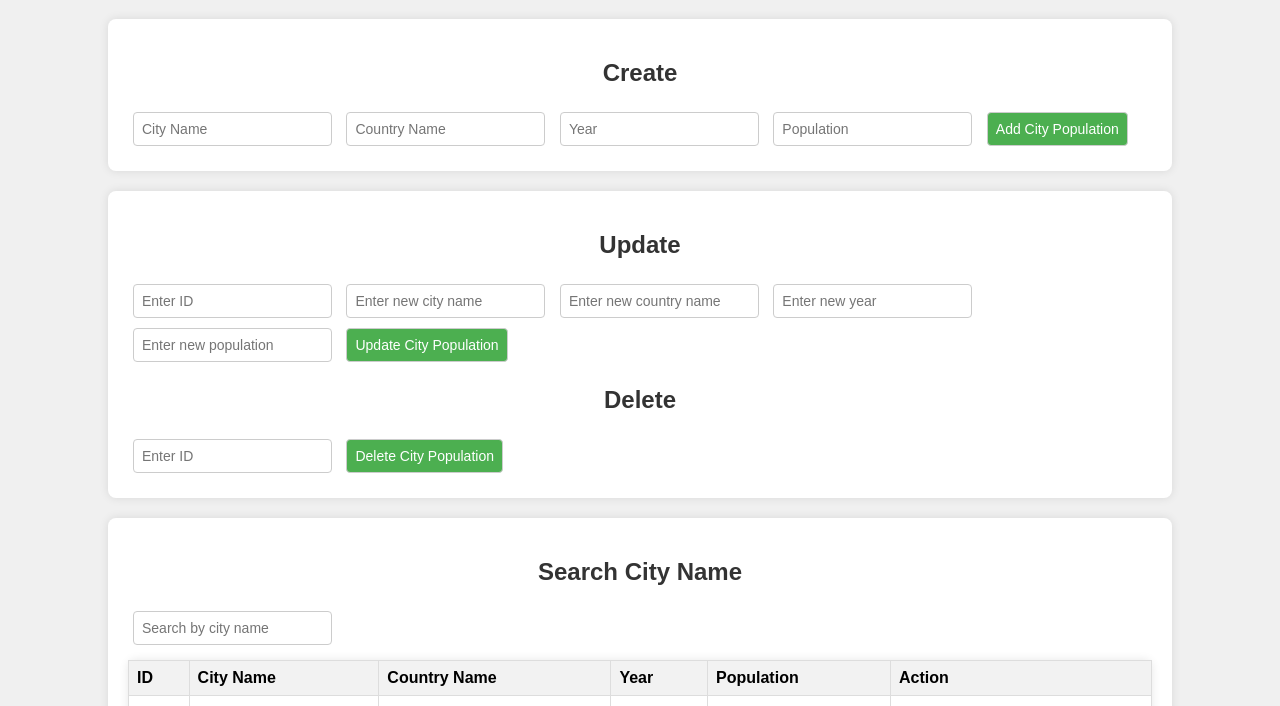
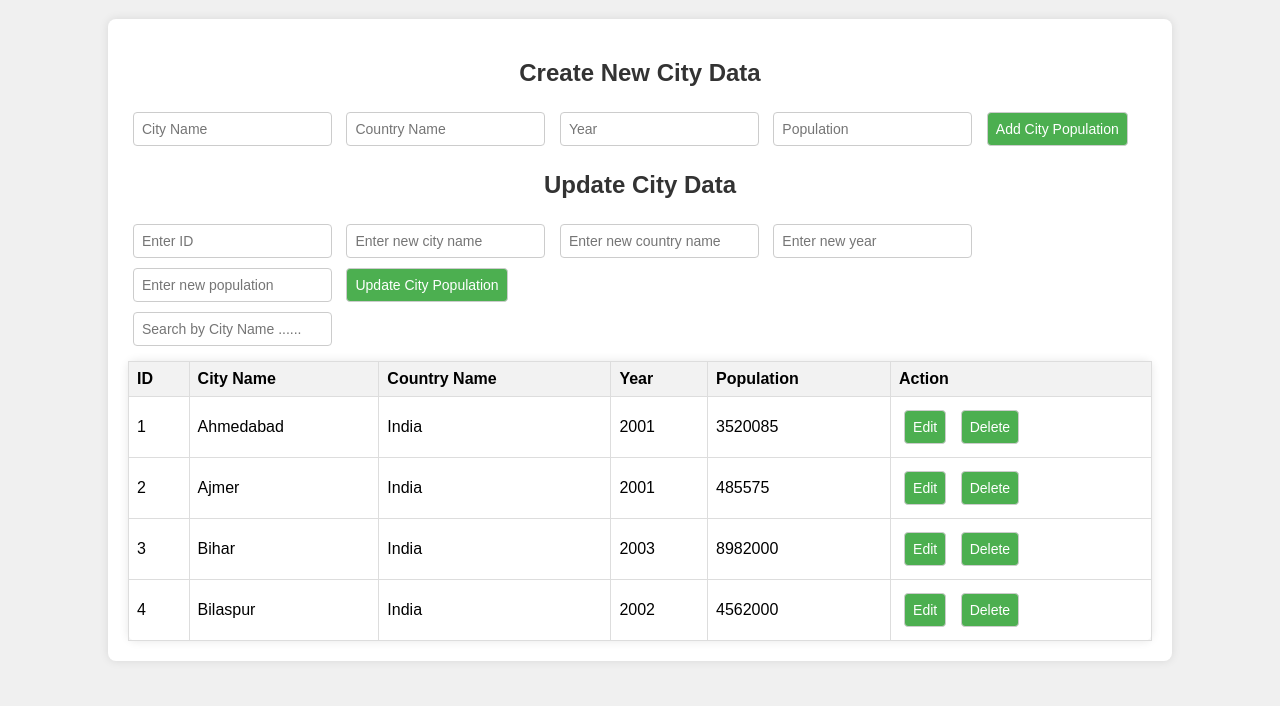
Before and after one commit to srushtisalekar/project2, a plain HTML site: page index.html in a window 1280 px wide. Shown: the part 61-767 px from the top of the page. Drawn offline with Linux system fonts and the light colour scheme.

Commit message:
Updatee index.html

```diff
--- a/index.html
+++ b/index.html
@@ -9,32 +9,29 @@
 <body>
     <h1>City Population Data</h1>
     <div class="container">
-        <h2>Create</h2>
+        <div class="form-container">
+            <div class="form-section">
+                <h2>Create New City Data</h2>
                 <input type="text" id="cityName" placeholder="City Name">
                 <input type="text" id="countryName" placeholder="Country Name">
                 <input type="number" id="year" placeholder="Year">
                 <input type="number" id="population" placeholder="Population">
                 <button onclick="createCityPopulation()">Add City Population</button>
             </div>
-
-    <div class="container">
-        <h2>Update</h2>
+            <div class="form-section" id="updateSection">
+                <h2>Update City Data</h2>
                 <input type="number" id="updateId" placeholder="Enter ID">
                 <input type="text" id="updateCityName" placeholder="Enter new city name">
                 <input type="text" id="updateCountryName" placeholder="Enter new country name">
                 <input type="number" id="updateYear" placeholder="Enter new year">
                 <input type="number" id="updatePopulation" placeholder="Enter new population">
                 <button onclick="updateCityPopulation()">Update City Population</button>
-
-        <h2>Delete</h2>
-        <input type="number" id="deleteId" placeholder="Enter ID">
-        <button onclick="deleteCityPopulation()">Delete City Population</button>
+            </div>
         </div>
 
-    <div class="container">
-        <h2>Search City Name</h2>
-        <input type="text" id="searchInput" placeholder="Search by city name" onkeyup="searchCities()">
-        <table id="cityPopulationTable">
+        <input type="text" id="searchInput" class="searchInput" placeholder="Search by City Name ......" onkeyup="searchCities()">
+        <div class="table-container">
+            <table id="cityPopulationTable" class="cityPopulationTable">
                 <thead>
                     <tr>
                         <th>ID</th>
@@ -49,6 +46,7 @@
                 </tbody>
             </table>
         </div>
+    </div>
 
     <script src="app.js"></script>
 </body>
```
Lines whose indentation alone changed are shown as unchanged.
